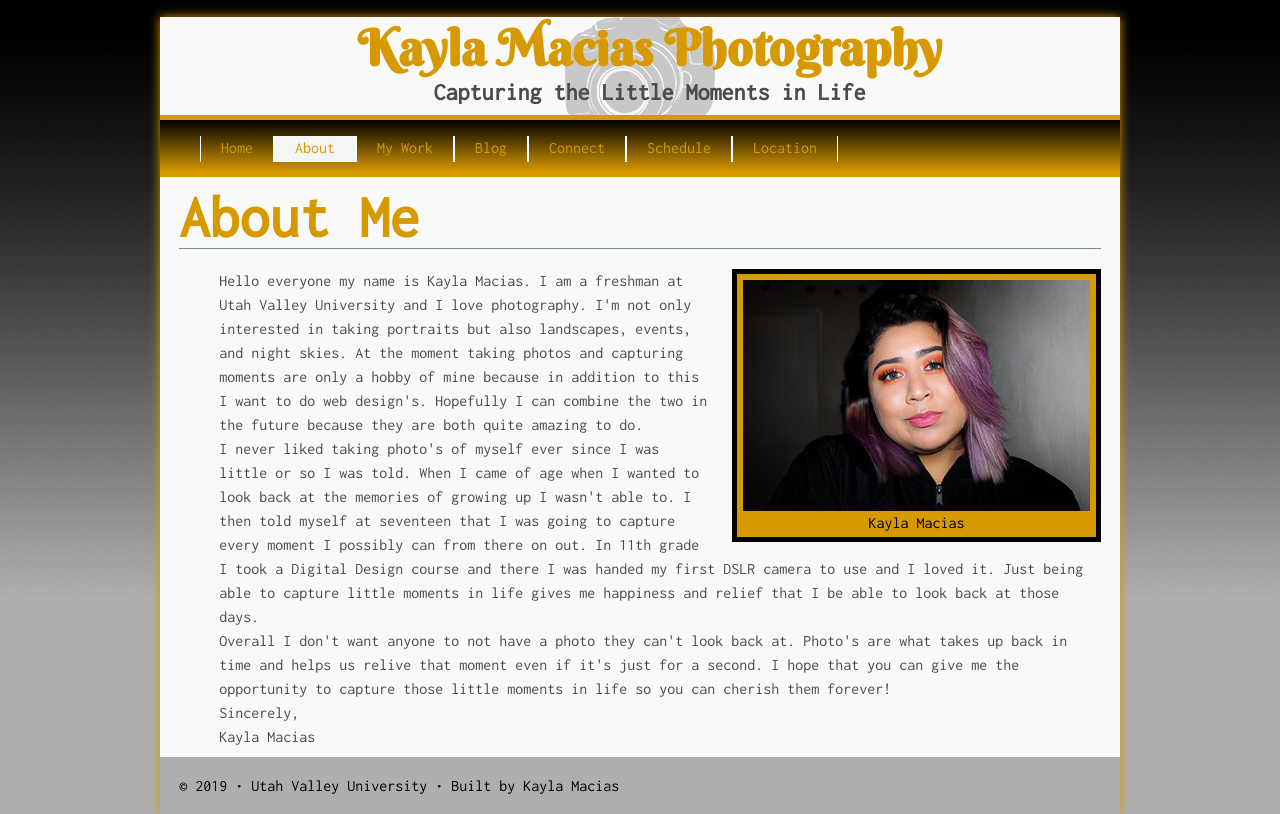
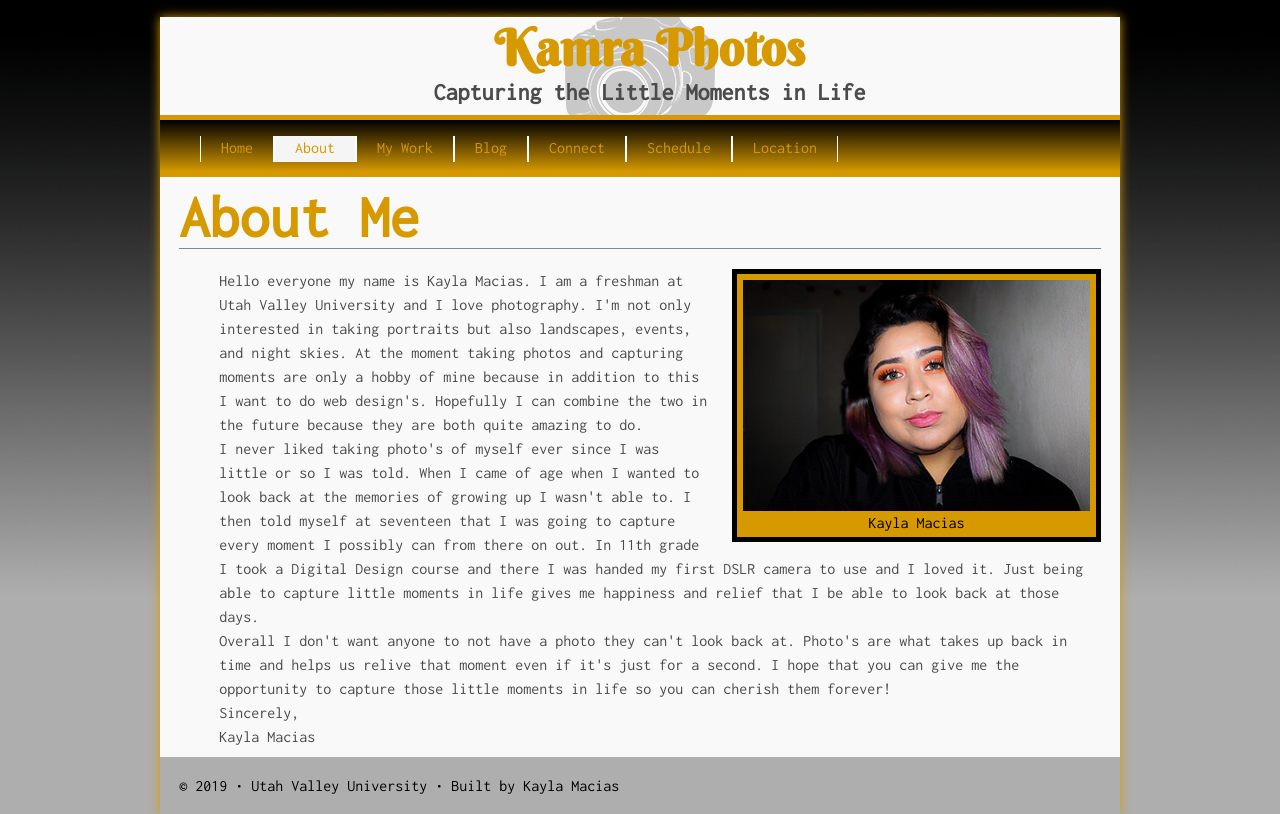
Before and after one commit to Kayla-amr/2120-webessentials-fall2019, a plain HTML site: page about.html in a window 1280 px wide. Drawn offline with Linux system fonts and the light colour scheme.

Commit message:
Name Update

```diff
--- a/about.html
+++ b/about.html
@@ -13,14 +13,14 @@
 
 <meta charset="UTF-8">
 
-<title>About: Kayla Macias Photogrpahy</title>
+<title>About: Kamra Photos</title>
 </head>
 
 <body>
     <div id="gradient">
 <!-- Start of the header -->
 <header>
-   <h1>Kayla Macias Photography</h1>
+   <h1>Kamra Photos</h1>
     <h2>Capturing the Little Moments in Life</h2>
 </header>
 
```
Also changed, not shown: blog.html (+2 -2 lines), index.html (+2 -2 lines), location.html (+2 -2 lines), my-work.html (+2 -2 lines), schedule.html (+2 -2 lines), thanks.html (+1 -1 lines), 2 other files.
